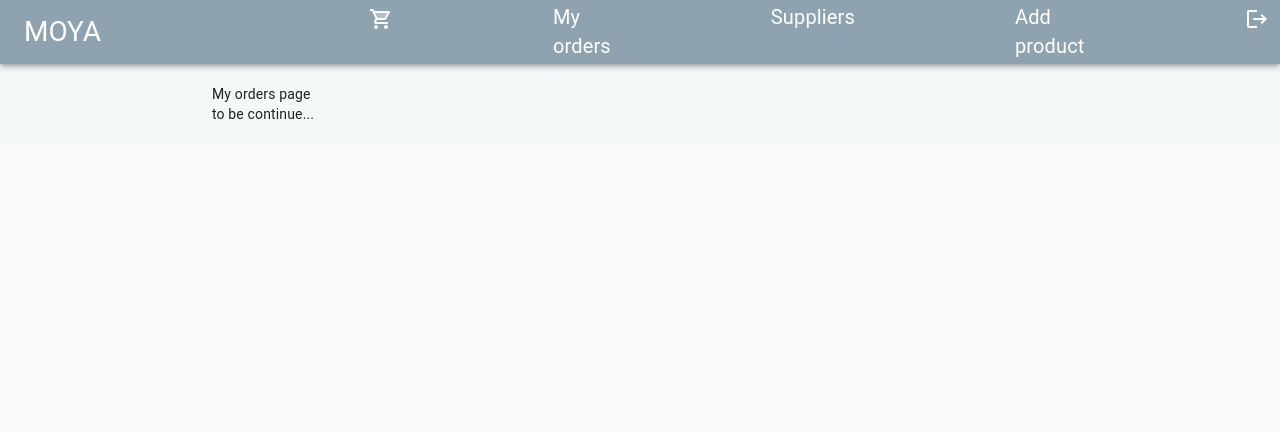
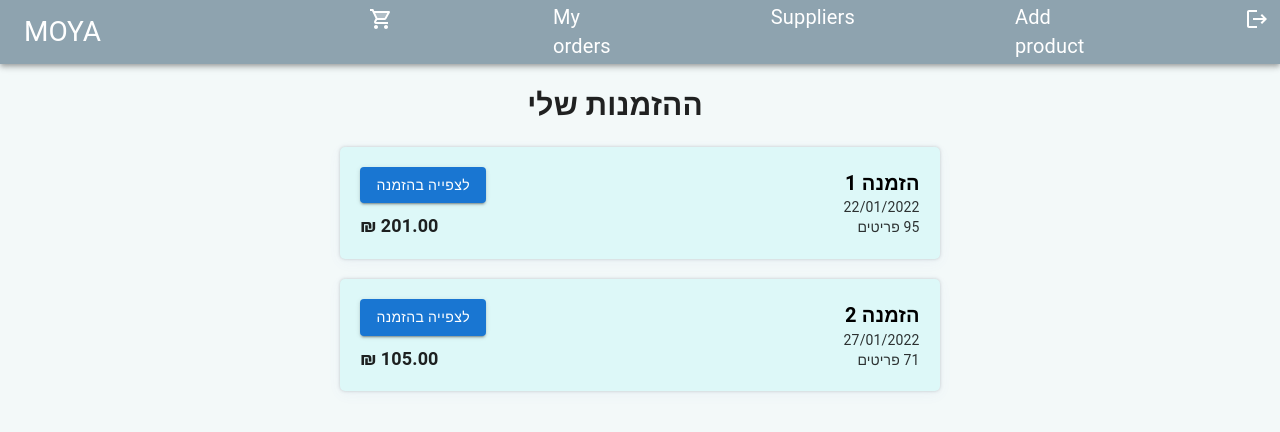
Before and after one commit to ofir-hazan/MOYAStore, a React (Create React App) app in the folder client/: page /orders in a window 1280 px wide. Shown: the top 432 px of the page. Built offline with nearby package versions, Linux system fonts and the light colour scheme; no server answers.

Commit message:
added ui for orders and order dteails

```diff
--- a/client/src/App.css
+++ b/client/src/App.css
@@ -1,4 +1,4 @@
 .App {
   background-color: #f3f9f9;
-  height: 100%;
+  height: 100vh;
 }
--- /dev/null
+++ b/client/src/Components/Order/Order.css
@@ -0,0 +1,28 @@
+.orderContainer {
+    background-color: #ddf8f8;
+    margin-top: 20px;
+    width: 70%;
+    display: flex;
+    border-radius: 5px;
+    padding: 20px;
+    align-items: center;
+    box-shadow: rgba(67, 71, 85, 0.27) 0px 0px 0.25em,
+      rgba(90, 125, 188, 0.05) 0px 0.25em 1em;
+    direction: rtl;
+}
+
+.orderSideContainer {
+    display: flex;
+    flex-direction: column;
+    align-items: flex-end;
+}
+
+.orderProcutsAmt {
+
+}
+
+.orderTotalPrice {
+    padding-top: 10px;
+    font-size: large;
+    font-weight: bold;
+}
--- /dev/null
+++ b/client/src/Components/Order/Order.js
@@ -0,0 +1,29 @@
+import React from "react";
+import "./Order.css";
+import Button from "@mui/material/Button";
+
+function Order(props) {
+  const { id, date, products, totalPrice } = props.order;
+  function calcProuctsAmt() {
+    return products.reduce(
+      (product1, product2) => product1.quantity + product2.quantity
+    );
+  }
+  return (
+    <div className="orderContainer">
+      <div className="productDescription">
+        <div className="productName">הזמנה {id}</div>
+        <div className="productDesc">
+          {date}
+          <div className="orderProcutsAmt">{`${calcProuctsAmt()} פריטים`}</div>
+        </div>
+      </div>
+      <div className="orderSideContainer">
+        <Button variant="contained" onClick={() => props.setClickedOrder(props.order)}>לצפייה בהזמנה</Button>
+        <div className="orderTotalPrice">{`${totalPrice.toFixed(2)} ₪`}</div>
+      </div>
+    </div>
+  );
+}
+
+export default Order;
--- /dev/null
+++ b/client/src/Components/OrderDetails/OrderDetails.css
@@ -0,0 +1,17 @@
+.orderDetails {
+    background-color: #ddf8f8;
+    margin-top: 20px;
+    width: 70%;
+    border-radius: 5px;
+    padding: 20px;
+    align-items: center;
+    box-shadow: rgba(67, 71, 85, 0.27) 0px 0px 0.25em,
+      rgba(90, 125, 188, 0.05) 0px 0.25em 1em;
+      direction: rtl;
+  }
+
+  .orderChangeInfo {
+    padding-top: 20px;
+    display: flex;
+    direction: rtl;
+  }
--- /dev/null
+++ b/client/src/Components/OrderDetails/OrderDetails.js
@@ -0,0 +1,39 @@
+import React from "react";
+import "./OrderDetails.css";
+import OrderProduct from "../OrderProduct/OrderProduct";
+import InfoIcon from "@mui/icons-material/Info";
+import { ReactComponent as BackIcon } from "../../resources/back.svg";
+
+function OrderDetails(props) {
+  const { setClickedOrder } = props;
+  const { id, products, date } = props.order;
+  function renderOrderProducts() {
+    return products.map((product) => (
+      <OrderProduct key={product.name} product={product} />
+    ));
+  }
+
+  return (
+    <div>
+      <div className="productsHeader">
+        <div className="productsTitle">הזמנה {id}</div>
+        <div className="back" onClick={() => setClickedOrder(null)}>
+          <BackIcon height={30} width={30} />
+        </div>
+      </div>
+
+      <div className="productsList">
+        <div className="orderDetails">
+          {`ההזמנה בוצעה בתאריך ${date} בשעה 12:00`}
+          <div className="orderChangeInfo">
+            <InfoIcon />
+            ההזמנה ניתנת לשינוי עד לשעתיים לאחר ביצועה
+          </div>
+        </div>
+        {renderOrderProducts()}
+      </div>
+    </div>
+  );
+}
+
+export default OrderDetails;
--- /dev/null
+++ b/client/src/pages/orders/orders.css
@@ -0,0 +1,47 @@
+/* .products {
+    margin: auto;
+    width: 70%;
+    padding: 20px;
+    border-radius: 5px;
+  }
+
+  .productsTitle {
+    font-size: 30px;
+    font-weight: bold;
+    text-align: center;
+    flex: 1;
+    padding-right: 50px;
+  }
+
+  .productsHeader {
+    display: flex;
+    align-items: center;
+  }
+
+  .productsList {
+    display: flex;
+    flex-direction: column;
+    align-content: center;
+    align-items: center;
+  }
+
+  .cart {
+    cursor: pointer;
+    border-radius: 50%;
+    background-color: aliceblue;
+    display: flex;
+    align-items: center;
+    justify-content: center;
+    padding: 10px;
+    box-shadow: rgba(0, 0, 0, 0.16) 0px 10px 36px 0px,
+      rgba(0, 0, 0, 0.06) 0px 0px 0px 1px;
+  }
+
+  .catalogNoProducts {
+    text-align: center;
+    margin-top: 30px;
+    font-size: 20px;
+    font-weight: bold;
+    opacity: 0.8;
+  }
+   */
--- a/client/src/pages/orders/orders.js
+++ b/client/src/pages/orders/orders.js
@@ -1,11 +1,98 @@
-import React from "react";
+import React, { useState } from "react";
+import "./orders.css";
+import Order from "../../Components/Order/Order";
+import OrderDetails from "../../Components/OrderDetails/OrderDetails";
+import { ReactComponent as CartIcon } from "../../resources/cart.svg";
+import { Link } from "react-router-dom";
 
-function OrdersPage() {
+function OrdersPage(props) {
+  const { onAdd } = props;
+  const [clickedOrder, setClickedOrder] = useState();
+
+  const orders = [
+    {
+      id: 1,
+      date: "22/01/2022",
+      totalPrice: 201,
+      products: [
+        {
+          _id: "b6d2a6b3-8d2b-462a-921e-6309e1cafa9a",
+          name: "Apple",
+          description: "A round sweet or sour fruit",
+          image:
+            "https://upload.wikimedia.org/wikipedia/commons/thumb/1/15/Red_Apple.jpg/800px-Red_Apple.jpg",
+          price: 2.5,
+          categoryId: "b556e6df-aae4-4be0-a992-ff969a8f8180",
+          supplierId: "322542184",
+          quantity: 75,
+        },
+        {
+          _id: "8f7d6e2d-43b5-4adc-a5e3-3b1fd16e7203",
+          name: "Orange",
+          description: "A round orange fruit",
+          image:
+            "https://media.istockphoto.com/photos/orange-isolated-on-white-background-clipping-path-full-depth-of-field-picture-id1194662606?b=1&k=20&m=1194662606&s=612x612&w=0&h=DvfBPLWeRoRrA3pM1f65lToWRo5C7KITybGt401WOP8=",
+          price: 3.9,
+          categoryId: "b556e6df-aae4-4be0-a992-ff969a8f8180",
+          supplierId: "322542184",
+          quantity: 20,
+        },
+      ],
+    },
+    {
+      id: 2,
+      date: "27/01/2022",
+      totalPrice: 105,
+      products: [
+        {
+          _id: "b6d2a6b3-8d2b-462a-921e-6309e1cafa9a",
+          name: "Apple",
+          description: "A round sweet or sour fruit",
+          image:
+            "https://upload.wikimedia.org/wikipedia/commons/thumb/1/15/Red_Apple.jpg/800px-Red_Apple.jpg",
+          price: 2.5,
+          categoryId: "b556e6df-aae4-4be0-a992-ff969a8f8180",
+          supplierId: "322542184",
+          quantity: 20,
+        },
+        {
+          _id: "8f7d6e2d-43b5-4adc-a5e3-3b1fd16e7203",
+          name: "Orange",
+          description: "A round orange fruit",
+          image:
+            "https://media.istockphoto.com/photos/orange-isolated-on-white-background-clipping-path-full-depth-of-field-picture-id1194662606?b=1&k=20&m=1194662606&s=612x612&w=0&h=DvfBPLWeRoRrA3pM1f65lToWRo5C7KITybGt401WOP8=",
+          price: 3.9,
+          categoryId: "b556e6df-aae4-4be0-a992-ff969a8f8180",
+          supplierId: "322542184",
+          quantity: 51,
+        },
+      ],
+    },
+  ];
+
+  function renderOrders() {
+    return orders.map((order) => (
+      <Order key={order.id} order={order} setClickedOrder={setClickedOrder} />
+    ));
+  }
   return (
     <div className="products">
-      My orders page
-      <br />
-      to be continue...
+      {clickedOrder ? (
+        <OrderDetails order={clickedOrder} setClickedOrder={setClickedOrder} />
+      ) : (
+        <>
+          <div className="productsHeader">
+            <div className="productsTitle">ההזמנות שלי</div>
+          </div>
+          <div className="productsList">
+            {orders?.length ? (
+              <> {renderOrders()}</>
+            ) : (
+              <div className="catalogNoProducts">אין הזמנות ישנות!</div>
+            )}
+          </div>
+        </>
+      )}
     </div>
   );
 }
```
